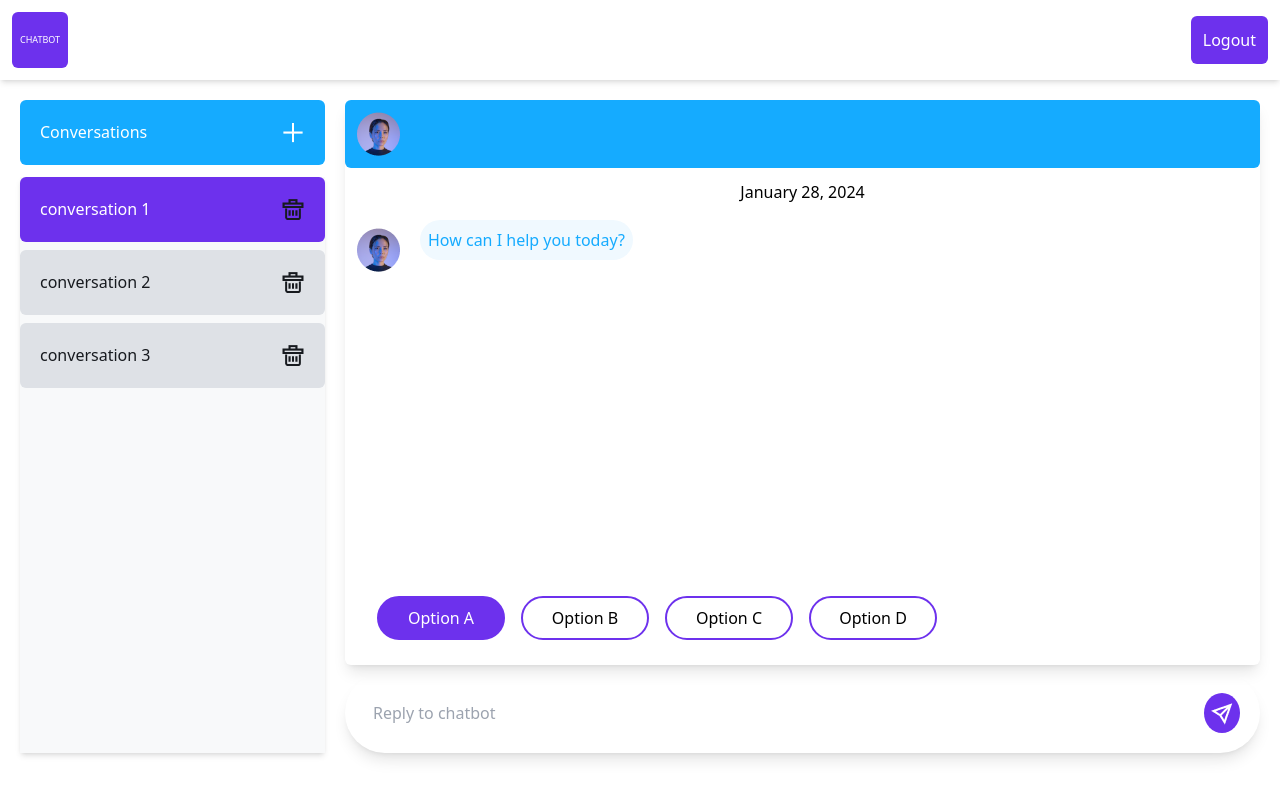
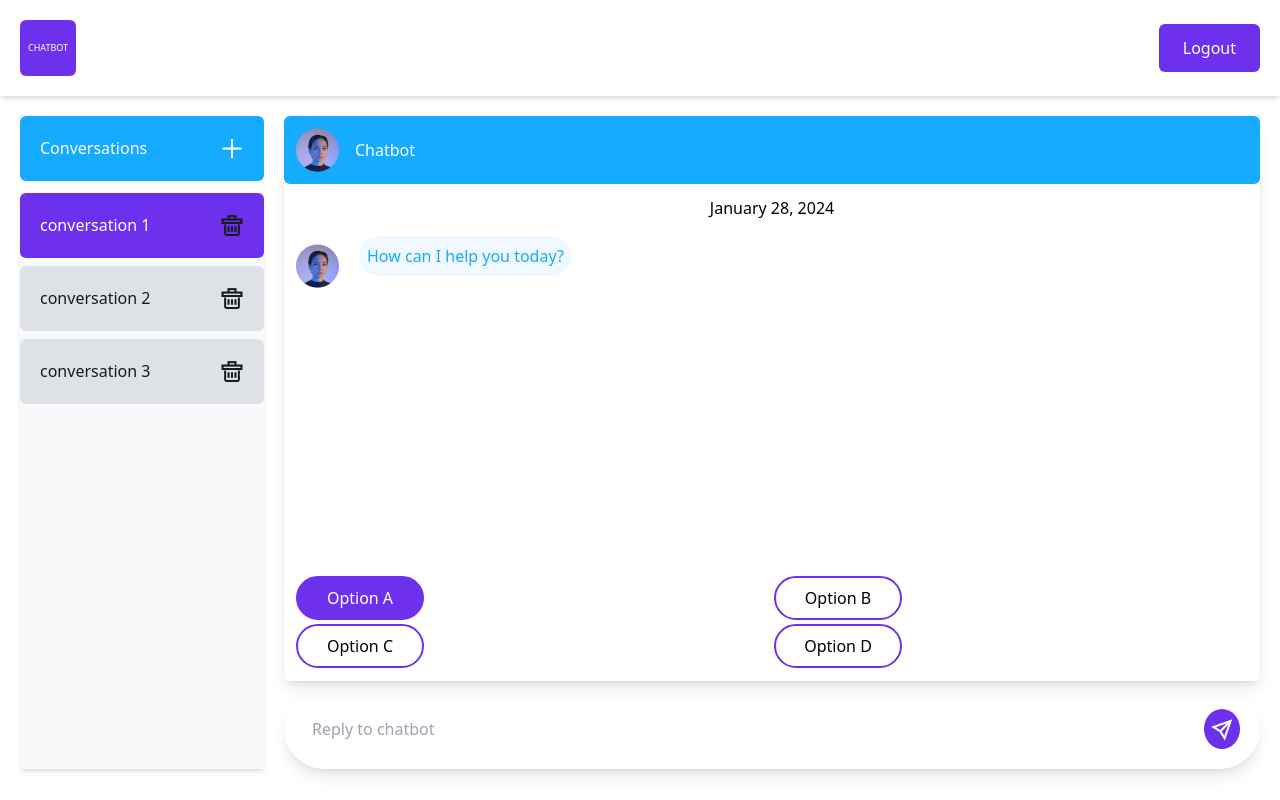
Before and after one commit to addisumotora/chatbot, a React (Create React App) app: page /conversation in a window 1280 px wide. Built offline with nearby package versions, Linux system fonts and the light colour scheme.

Commit message:
added updates

```diff
--- a/package.json
+++ b/package.json
@@ -3,10 +3,14 @@
   "version": "0.1.0",
   "private": true,
   "dependencies": {
+    "@emotion/react": "^11.11.3",
+    "@emotion/styled": "^11.11.0",
     "@hookform/resolvers": "^3.3.4",
+    "@mui/material": "^5.15.6",
     "@testing-library/jest-dom": "^5.17.0",
     "@testing-library/react": "^13.4.0",
     "@testing-library/user-event": "^13.5.0",
+    "hamburger-react": "^2.5.0",
     "react": "^18.2.0",
     "react-dom": "^18.2.0",
     "react-hook-form": "^7.49.3",
--- a/src/components/Conversations.jsx
+++ b/src/components/Conversations.jsx
@@ -1,26 +1,8 @@
 import React, { useState } from "react";
 import SyncLoader from "react-spinners/SyncLoader";
-
-const conversations = [
-  {
-    id: 1,
-    name: "abebe",
-    convname: "conversation 1",
-    message: [{ sender: "chatbot", message: "How can I help you today?" }],
-  },
-  {
-    id: 2,
-    name: "abebe2",
-    convname: "conversation 2",
-    message: [{ sender: "chatbot", message: "How can I help you today?" }],
-  },
-  {
-    id: 3,
-    name: "abebe3",
-    convname: "conversation 3",
-    message: [{ sender: "chatbot", message: "How can I help you today?" }],
-  },
-];
+import { conversations } from "../utils/utils";
+import Sidebar from "./SideBar";
+import Hamburger from "hamburger-react";
 
 const options = ["Option A", "Option B", "Option C", "Option D"];
 
@@ -31,6 +13,7 @@ const Conversations = () => {
   );
   const [loading, setLoading] = useState(false);
   const [inputValue, setInputValue] = useState("");
+  const [isOpen, setOpen] = useState(false);
 
   const setOption = (option) => {
     setSelectedOption(option);
@@ -70,6 +53,10 @@ const Conversations = () => {
     }
   };
 
+  const sidebarToggle = () => {
+    setOpen(!isOpen);
+  };
+
   const timestamp = Date.now();
   const dateObject = new Date(timestamp);
 
@@ -81,39 +68,43 @@ const Conversations = () => {
 
   return (
     <div>
-      <div className="flex justify-between items-center p-3 shadow-md">
+      <div className="flex justify-between items-center p-5 shadow-md">
         <div className="rounded-md bg-[#6D31ED] text-white w-14 h-14 flex justify-center items-center text-[9px]">
           CHATBOT
         </div>
-        <div className=" p-3 rounded-md bg-[#6D31ED] text-white flex justify-center items-center">
+        <div className=" px-6 py-3 rounded-md bg-[#6D31ED]  text-white flex justify-center items-center">
           Logout
         </div>
       </div>
       <div className="flex p-5 gap-5">
-        <div className="w-[25%] rounded-md h-full">
-          <div className="bg-[#15ABFF] rounded-md flex justify-between p-5 text-white">
-            <p>Conversations</p> <img src="./images/E add 13.png" />
+        <Sidebar
+          conversations={conversations}
+          setSelectedConversation={setSelectedConversation}
+          selectedConversation={selectedConversation}
+        />
+        <div className="w-full flex flex-col">
+          <div className="rounded-md shadow-lg h-full">
+            <div className="bg-[#15ABFF] rounded-md flex  justify-between items-center  p-3 text-white">
+              <div className="flex gap-4 items-center">
+                { !isOpen && <img src="./images/Image 126.png" />}
+                {!isOpen && <p>Chatbot</p>}
+                {isOpen && <p>Conversations</p>}
               </div>
-          <div className="bg-[#F8F9FA] mt-3 min-h-[72vh] shadow-md">
-            {conversations.map((conve) => (
-              <div
-                onClick={() => setSelectedConversation(conve)}
-                className={`${
-                  selectedConversation?.id === conve.id
-                    ? "bg-[#6D31ED] text-white"
-                    : "bg-[#DEE1E6] text-[#171A1F]"
-                } rounded-md flex justify-between p-5 my-2`}
-              >
-                <p>{conve.convname}</p> <img src="./images/trash 2.png" />
-              </div>
-            ))}
+              <div className="md:hidden flex items-center gap-5">
+                {isOpen && <img src="./images/E add 13.png" />}
+                <Hamburger toggled={isOpen} onToggle={sidebarToggle} />
               </div>
             </div>
-        <div className="w-[75%] flex flex-col">
-          <div className="rounded-md shadow-lg h-full">
-            <div className="bg-[#15ABFF] rounded-md flex justify-between p-3 text-white">
-              <img src="./images/Image 126.png" />
+            {isOpen ? (
+              <div className="md:hidden">
+                <Sidebar
+                  conversations={conversations}
+                  setSelectedConversation={setSelectedConversation}
+                  selectedConversation={selectedConversation}
+                  isOpen={isOpen}
+                />
               </div>
+            ) : (
               <div className="flex flex-col justify-between p-3 min-h-[62vh]">
                 <div>
                   <p className="flex w-full justify-center">{formattedDate}</p>
@@ -173,7 +164,7 @@ const Conversations = () => {
                   )}
                 </div>
                 {!selectedOption && (
-                <div className="flex  pl-5 my-3 w-full gap-4">
+                  <div className="grid grid-cols-2 gap-1">
                     {options.map((option, index) => (
                       <button
                         onClick={() => setOption(option)}
@@ -187,6 +178,7 @@ const Conversations = () => {
                   </div>
                 )}
               </div>
+            )}
           </div>
           <div className="flex justify-center items-center shadow-lg mt-2 rounded-[100px]">
             <input
--- /dev/null
+++ b/src/components/SideBar.jsx
@@ -0,0 +1,35 @@
+import React from "react";
+
+const Sidebar = ({
+  conversations,
+  setSelectedConversation,
+  selectedConversation,
+  isOpen,
+}) => {
+  return (
+    <div className={`w-[25%] rounded-md h-full md:block ${isOpen ? "w-[75%] mt-2" : "hidden"}`}>
+      <div className={`bg-[#15ABFF] ${isOpen ? "hidden":"block"} rounded-md flex justify-between p-5 text-white`}>
+        <p>Conversations</p>
+        <img src="./images/E add 13.png" alt="prof" />
+      </div>
+      <div className="bg-[#F8F9FA] mt-3 min-h-[72vh] shadow-md">
+        {conversations.map((conve) => (
+          <div
+            key={conve.id}
+            onClick={() => setSelectedConversation(conve)}
+            className={`${
+              selectedConversation?.id === conve.id
+                ? "bg-[#6D31ED] text-white"
+                : "bg-[#DEE1E6] text-[#171A1F]"
+            } rounded-md flex justify-between p-5 my-2 cursor-pointer`}
+          >
+            <p>{conve.convname}</p>{" "}
+            <img src="./images/trash 2.png" alt="delete image" />
+          </div>
+        ))}
+      </div>
+    </div>
+  );
+};
+
+export default Sidebar;
--- /dev/null
+++ b/src/utils/utils.js
@@ -0,0 +1,20 @@
+export const conversations = [
+    {
+      id: 1,
+      name: "abel",
+      convname: "conversation 1",
+      message: [{ sender: "chatbot", message: "How can I help you today?" }],
+    },
+    {
+      id: 2,
+      name: "abebe",
+      convname: "conversation 2",
+      message: [{ sender: "chatbot", message: "How can I help you today?" }],
+    },
+    {
+      id: 3,
+      name: "abush",
+      convname: "conversation 3",
+      message: [{ sender: "chatbot", message: "How can I help you today?" }],
+    },
+  ];
```
Also changed, not shown: 1 other file (tests, documents, lock files or other folders). Lines whose indentation alone changed are shown as unchanged.
